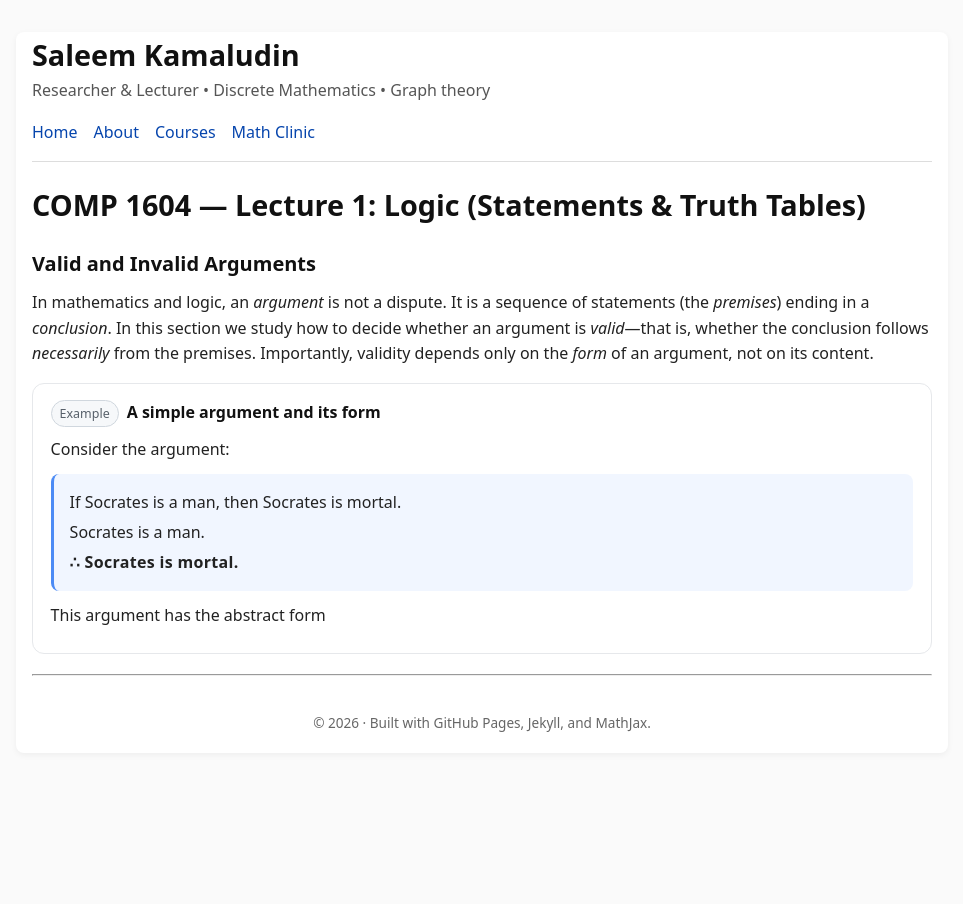
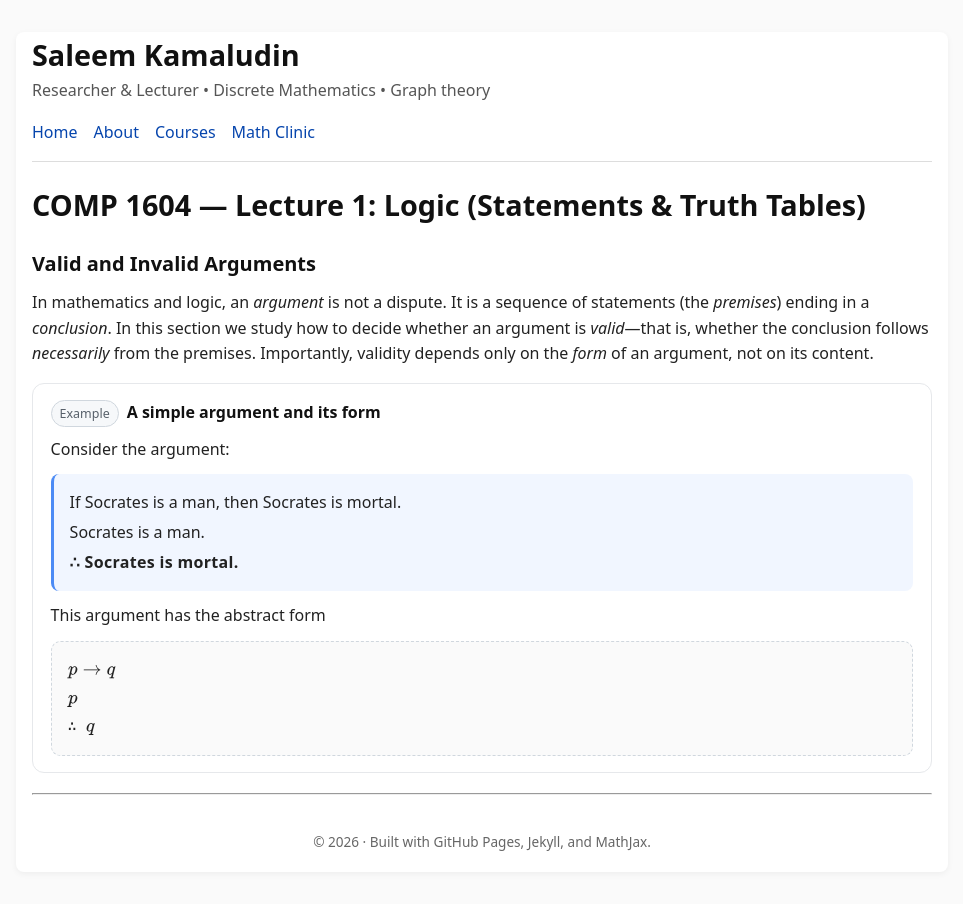
Before and after one commit to SaleemKamaludin/SaleemKamaludin.github.io, a Jekyll site: the page built from courses/comp1604/lecture-notes/lecture-01/index.md, in a window 1280 px wide. Shown: the whole page, without its empty margins (158-1121 px from the left). Built offline with Jekyll 4.4.1, drawn with Linux system fonts in a browser that asks for light colours.

Commit message:
Update index.md

```diff
--- a/courses/comp1604/lecture-notes/lecture-01/index.md
+++ b/courses/comp1604/lecture-notes/lecture-01/index.md
@@ -119,3 +119,15 @@ permalink: /courses/comp1604/lecture-notes/lecture-01/
 
 
  <p style="margin:.75rem 0 .5rem;">This argument has the abstract form</p>
+
+
+
+
+
+    <div class="form" aria-label="Abstract form">
+      <div class="line">\(p \to q\)</div>
+      <div class="line">\(p\)</div>
+      <div class="line">∴ \(q\)</div>
+    </div>
+  </div>
+</section>
```
